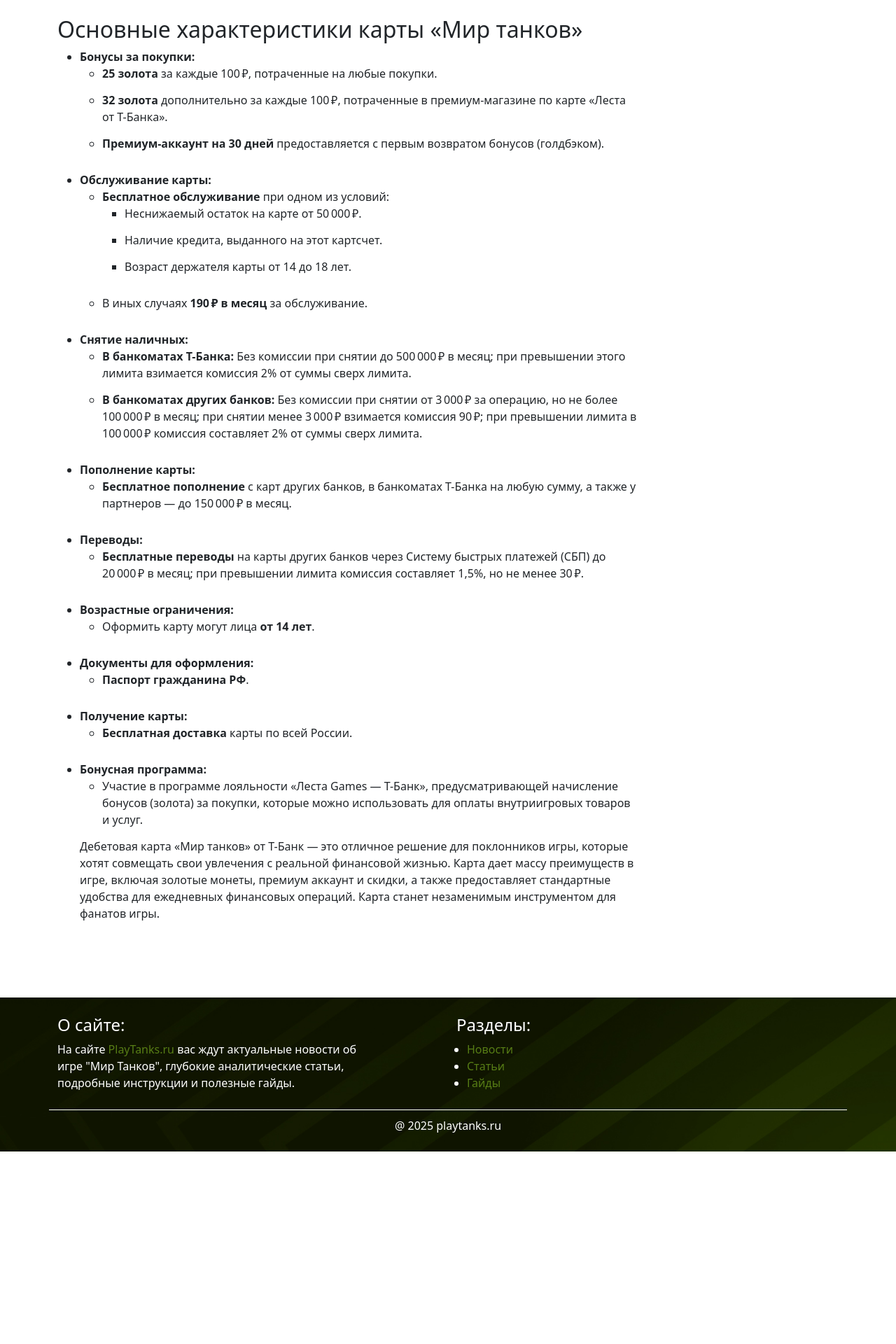
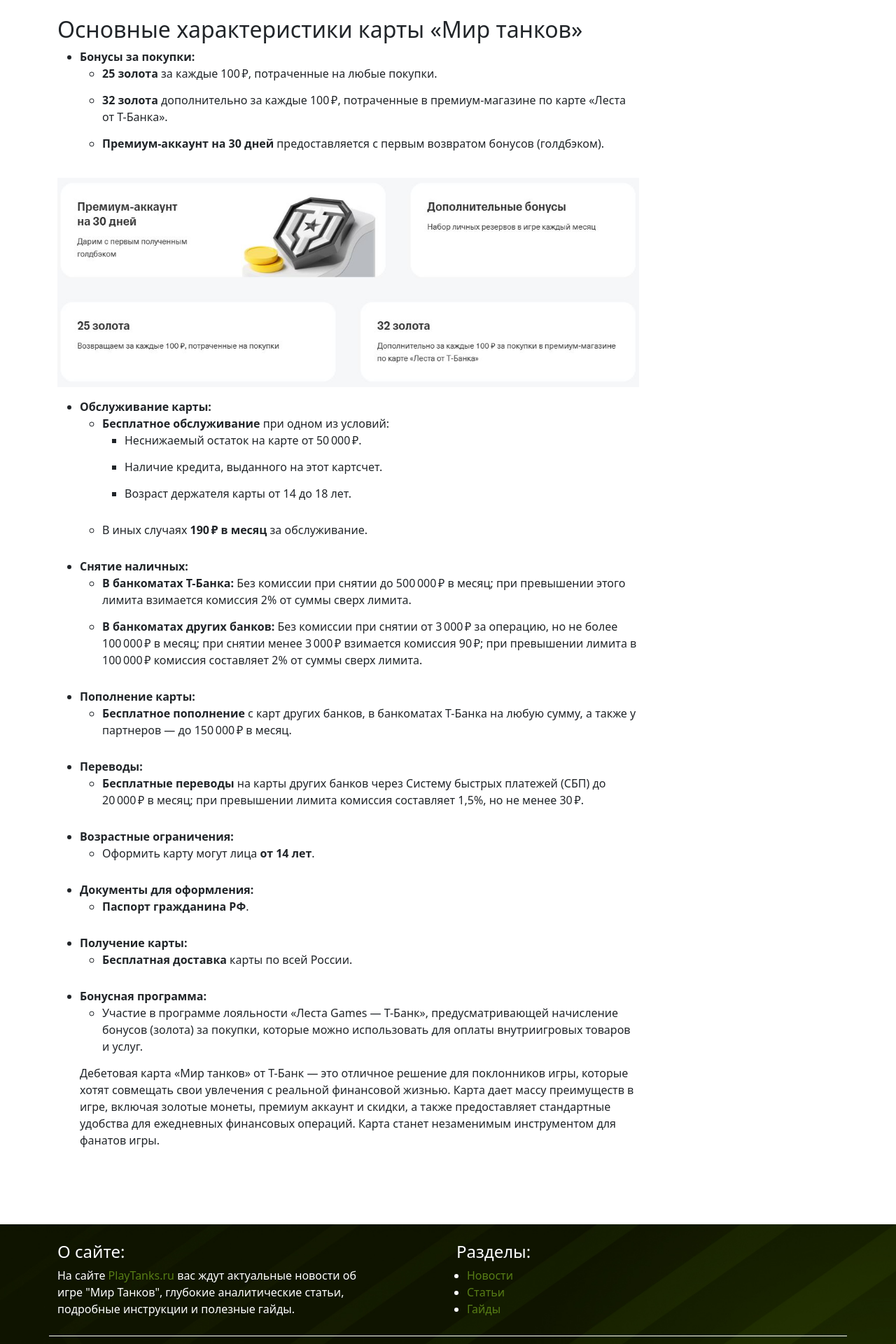
Before and after one commit to stblog/stblog.github.io, a Jekyll site: the page built from _posts/2025-04-04-karta-t-bank-mir-tankov-lesta.markdown, in a window 1280 px wide. Shown: the part 810-2730 px from the top of the page at 70% size. Built offline with Jekyll 4.4.1, drawn with Linux system fonts in a browser that asks for light colours; our own code applies the rules of GitHub Pages for plain Markdown files; before the commit the page ends 2455 px from its top, so only the background shows below that.

Commit message:
Update 2025-04-04-karta-t-bank-mir-tankov-lesta.markdown

```diff
--- a/_posts/2025-04-04-karta-t-bank-mir-tankov-lesta.markdown
+++ b/_posts/2025-04-04-karta-t-bank-mir-tankov-lesta.markdown
@@ -18,6 +18,8 @@
   - **25 золота** за каждые 100 ₽, потраченные на любые покупки.
   - **32 золота** дополнительно за каждые 100 ₽, потраченные в премиум-магазине по карте «Леста от Т-Банка».
   - **Премиум-аккаунт на 30 дней** предоставляется с первым возвратом бонусов (голдбэком).
+
+ ![бонусы от Т-Банк для игроков Мир танков](/uploads/uslovia-karty.JPG)
 
 - **Обслуживание карты:**
   - **Бесплатное обслуживание** при одном из условий:
```
